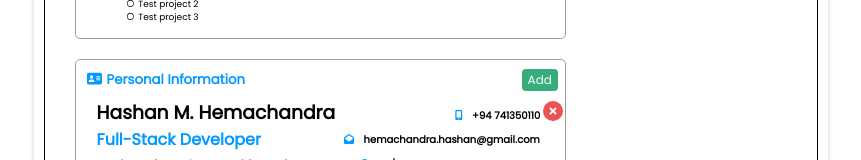
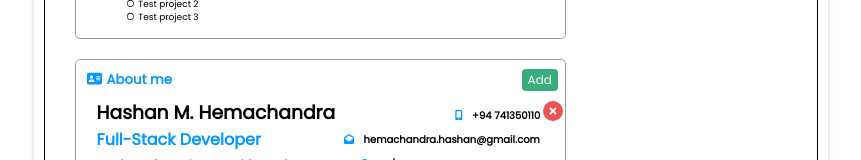
Before and after one commit to hmalindu1/resume-builder, an Angular app: page / in a window 1280 px wide. Shown: the part 354-514 px from the top of the page, without its empty margins (209-1070 px from the left). Built offline with nearby package versions, Linux system fonts and the light colour scheme; data requests are answered from the project's data file.

Commit message:
'Personal Information' => 'About me'

```diff
--- a/src/app/components/info/info.component.ts
+++ b/src/app/components/info/info.component.ts
@@ -9,7 +9,7 @@ import { Subscription } from "rxjs";
   styleUrls: ['./info.component.css']
 })
 export class InfoComponent implements OnInit {
-  title: string = 'Personal Information';
+  title: string = 'About me';
   faAddressCard = faAddressCard;
   show_add_cont!: boolean;
   subscription!: Subscription;
```
